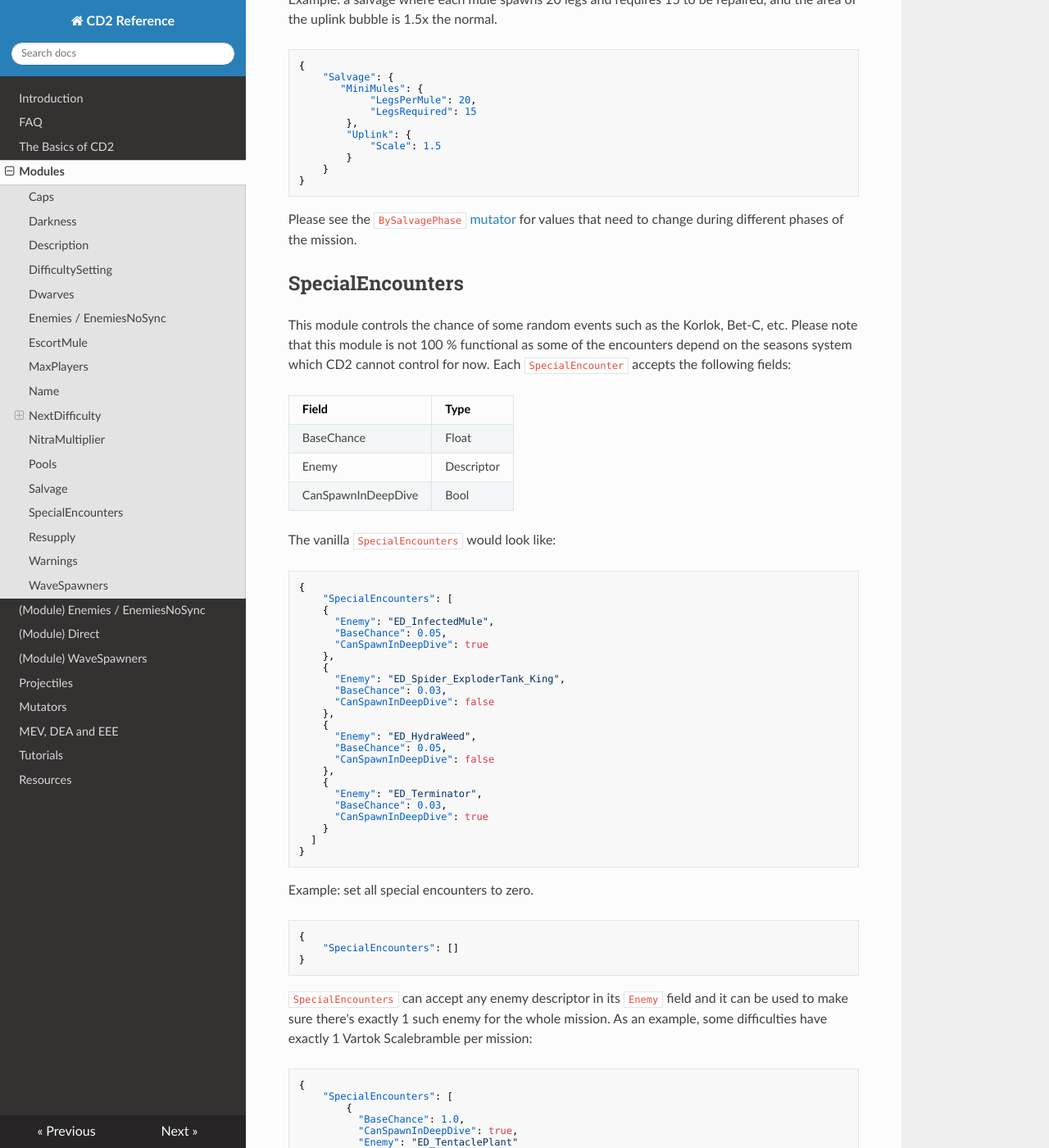
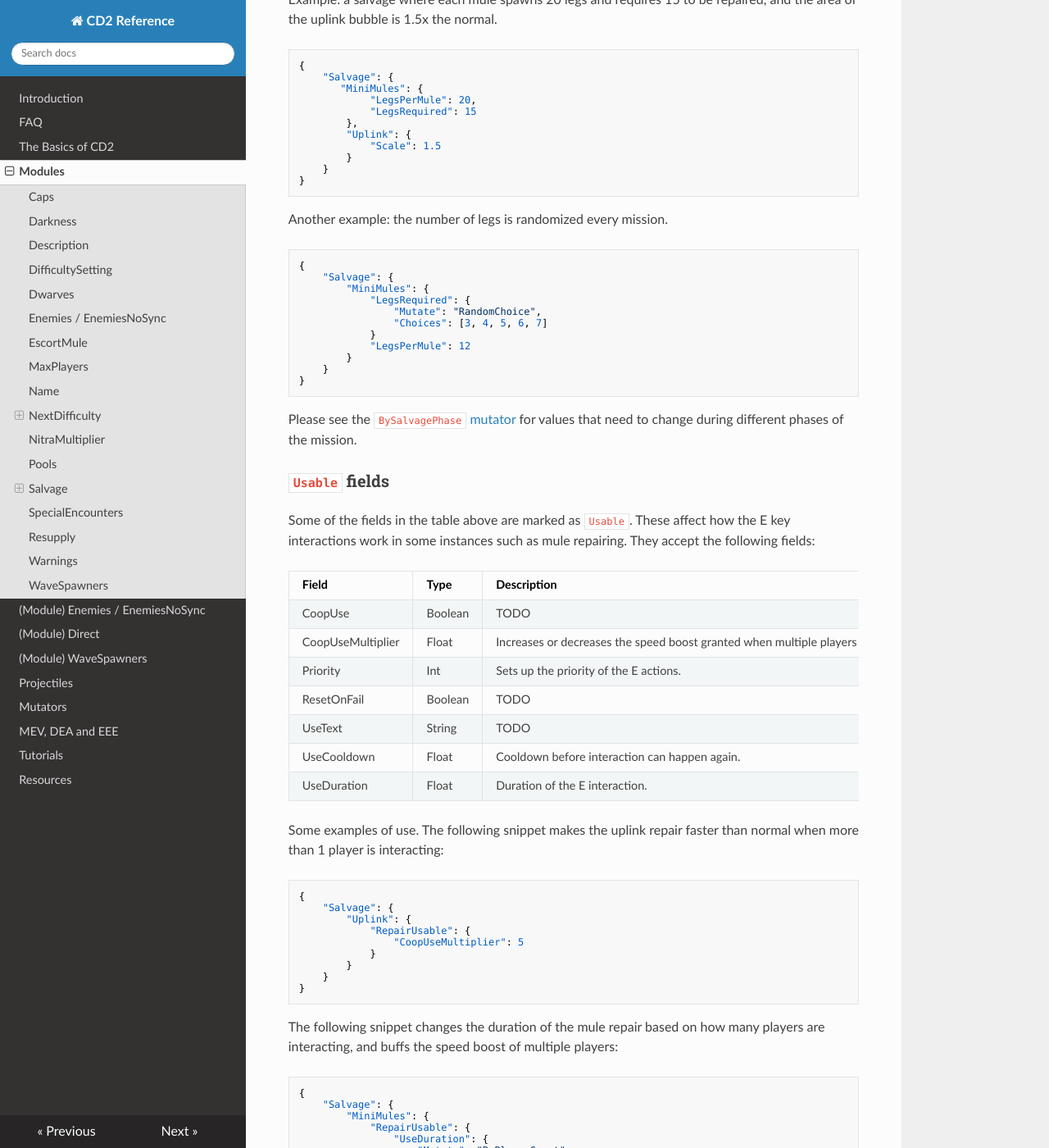
Before and after one commit to vonacht/cd2-docs, an MkDocs documentation site: the page built from docs/modules.md, in a window 1280 px wide and 1400 px high, scrolled down 7592 px. Shown: the whole window at 82% size. Built offline with MkDocs 1.6.1, drawn with Linux system fonts in a browser that asks for light colours; nearby versions of some CDN libraries; some of the changed text lies outside the part shown.

Commit message:
added the usable table in salvage

````diff
--- a/docs/modules.md
+++ b/docs/modules.md
@@ -293,7 +293,70 @@ Example: a salvage where each mule spawns 20 legs and requires 15 to be repaired
 }
 ```
 
+Another example: the number of legs is randomized every mission.
+
+```json
+{
+    "Salvage": {
+        "MiniMules": {
+            "LegsRequired": {
+                "Mutate": "RandomChoice",
+                "Choices": [3, 4, 5, 6, 7]
+            }
+            "LegsPerMule": 12
+        }
+    }
+}
+```
+
 Please see the `BySalvagePhase` [mutator](mutators.md) for values that need to change during different phases of the mission.
+
+### `Usable` fields
+
+Some of the fields in the table above are marked as `Usable`. These affect how the E key interactions work in some instances such as mule repairing. They accept the following fields:
+
+| Field             | Type    | Description |
+| ----------------- | ------- | ----------- |
+| CoopUse           | Boolean | TODO        |
+| CoopUseMultiplier | Float   | Increases or decreases the speed boost granted when multiple players are interacting. Defaults to 1. |
+| Priority          | Int     | Sets up the priority of the E actions.        |
+| ResetOnFail       | Boolean | TODO        |
+| UseText           | String  | TODO        |
+| UseCooldown       | Float   | Cooldown before interaction can happen again. |
+| UseDuration       | Float   | Duration of the E interaction. |
+
+Some examples of use. The following snippet makes the uplink repair faster than normal when more than 1 player is interacting:
+
+```json
+{
+    "Salvage": {
+        "Uplink": {
+            "RepairUsable": {
+                "CoopUseMultiplier": 5
+            }
+        }
+    }
+}
+```
+
+The following snippet changes the duration of the mule repair based on how many players are interacting, and buffs the speed boost of multiple players:
+
+```json
+{
+    "Salvage": {
+        "MiniMules": {
+            "RepairUsable": {
+                "UseDuration": {
+                    "Mutate": "ByPlayerCount",
+                    "Values": [10, 20, 30, 40]
+                },
+                "CoopUseMultiplier": 5
+            }
+        }
+    }
+}
+```
+
 
 ## SpecialEncounters
 This module controls the chance of some random events such as the Korlok, Bet-C, etc. Please note that this module is not 100 % functional as some of the encounters depend on the seasons system which CD2 cannot control for now.
````
Also changed, not shown: docs/index.md (+1 -0 lines).
